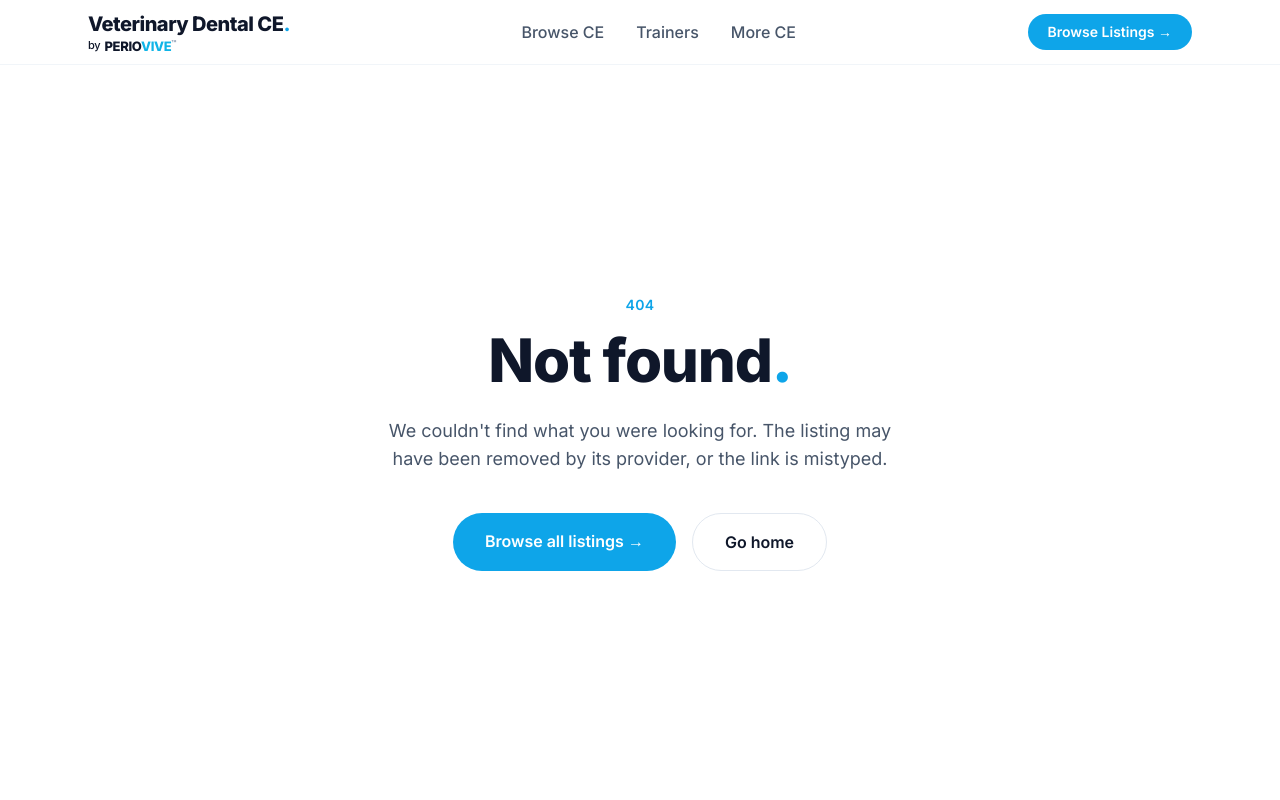
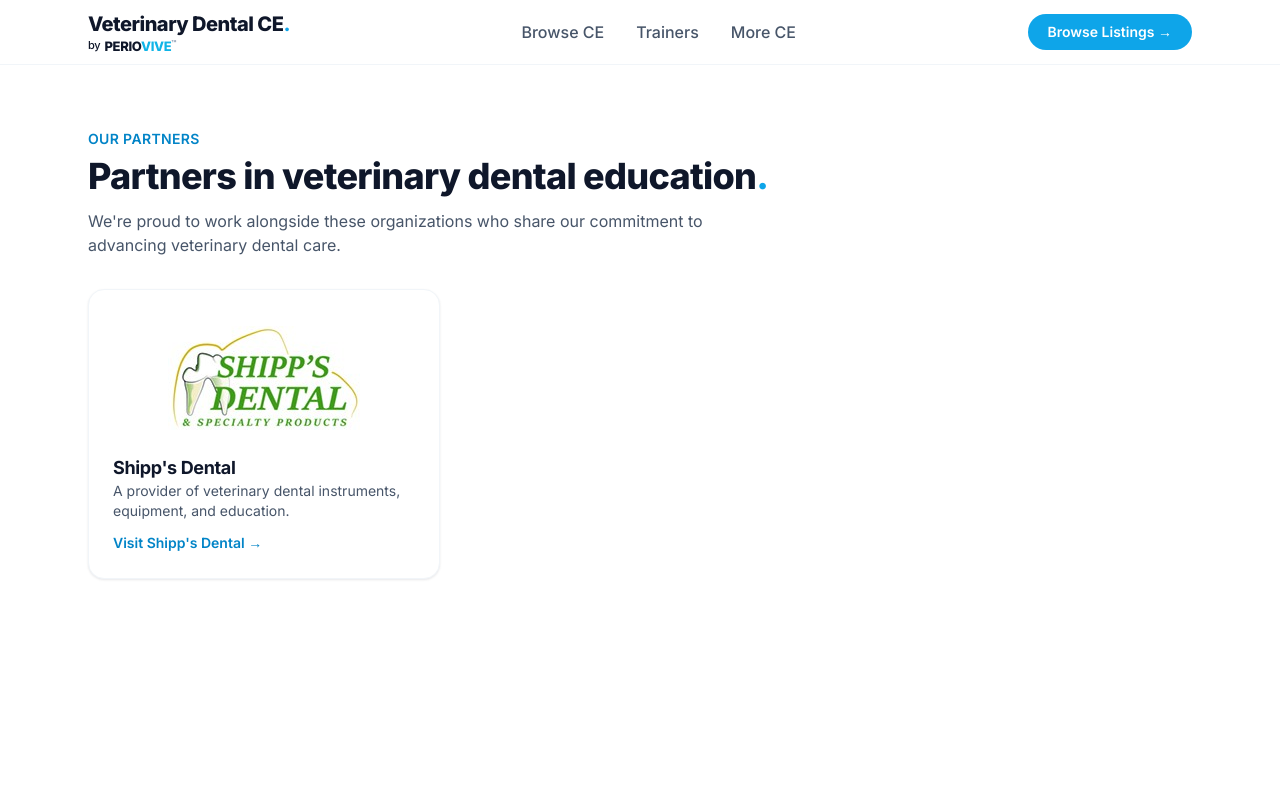
Before and after one commit to garvbahl/Veterinary-CE, a Next.js app in the folder vetce/frontend/: page /partners in a window 1280 px wide. Before the commit this address had no page. Shown: the top 800 px of the page. Built offline with nearby package versions, Linux system fonts and the light colour scheme.

Commit message:
Add Our Partners page with Shipp's Dental; link in footer

```diff
--- /dev/null
+++ b/vetce/frontend/src/app/partners/page.tsx
@@ -0,0 +1,79 @@
+import Link from "next/link";
+
+export const metadata = {
+  title: "Our Partners — Veterinary Dental CE",
+  description:
+    "Organizations that partner with Veterinary Dental CE to support veterinary dental education.",
+};
+
+type Partner = {
+  name: string;
+  logo: string; // path under /public
+  website: string;
+  blurb?: string;
+};
+
+// Add new partners here. Each renders as a clickable logo card.
+const PARTNERS: Partner[] = [
+  {
+    name: "Shipp's Dental",
+    logo: "/partners/shipps-dental.jpg",
+    website: "https://shippsdental.com/",
+    blurb:
+      "A provider of veterinary dental instruments, equipment, and education.",
+  },
+];
+
+export default function PartnersPage() {
+  return (
+    <main>
+      {/* ===== Header ===== */}
+      <section className="max-w-6xl mx-auto px-6 pt-16 pb-8">
+        <p className="text-sm font-semibold uppercase tracking-wide text-brand-600">
+          Our Partners
+        </p>
+        <h1 className="mt-2 text-3xl md:text-4xl font-extrabold text-ink-900">
+          Partners in veterinary dental education
+          <span className="text-brand-500">.</span>
+        </h1>
+        <p className="mt-3 text-ink-600 max-w-2xl">
+          We&apos;re proud to work alongside these organizations who share our
+          commitment to advancing veterinary dental care.
+        </p>
+      </section>
+
+      {/* ===== Partner cards ===== */}
+      <section className="max-w-6xl mx-auto px-6 pb-16">
+        <div className="grid grid-cols-1 sm:grid-cols-2 lg:grid-cols-3 gap-6">
+          {PARTNERS.map((p) => (
+            <a
+              key={p.name}
+              href={p.website}
+              target="_blank"
+              rel="noopener noreferrer"
+              className="group flex flex-col rounded-2xl border border-ink-100 bg-white p-6 shadow-card transition-shadow hover:shadow-lg"
+            >
+              <div className="flex h-32 items-center justify-center">
+                {/* eslint-disable-next-line @next/next/no-img-element */}
+                <img
+                  src={p.logo}
+                  alt={`${p.name} logo`}
+                  className="max-h-full max-w-full object-contain"
+                />
+              </div>
+              <div className="mt-4">
+                <h2 className="text-lg font-bold text-ink-900">{p.name}</h2>
+                {p.blurb && (
+                  <p className="mt-1 text-sm text-ink-600">{p.blurb}</p>
+                )}
+                <span className="mt-3 inline-block text-sm font-semibold text-brand-600 group-hover:text-brand-700">
+                  Visit {p.name} →
+                </span>
+              </div>
+            </a>
+          ))}
+        </div>
+      </section>
+    </main>
+  );
+}
--- a/vetce/frontend/src/components/Footer.tsx
+++ b/vetce/frontend/src/components/Footer.tsx
@@ -58,6 +58,7 @@
       { label: "Upcoming Events", href: "/listings?sort=starts_at&order=asc" },
       { label: "Trainers", href: "/trainers" },
       { label: "More Dental CE", href: "/other-providers" },
+      { label: "Our Partners", href: "/partners" },
     ],
   },
   {
```
Also changed, not shown: vetce/frontend/public/partners/shipps-dental.jpg (added).
